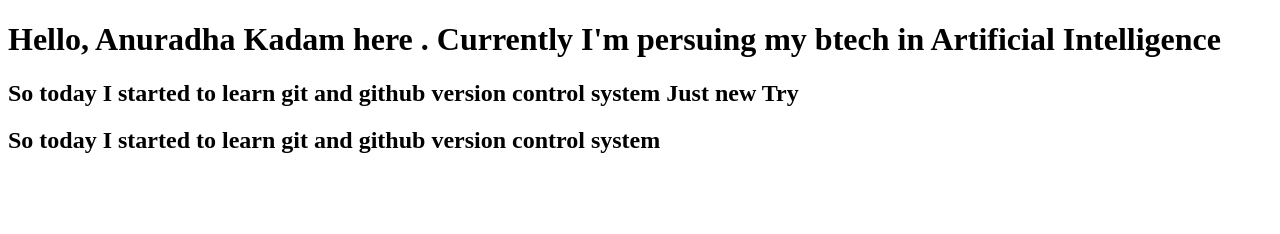
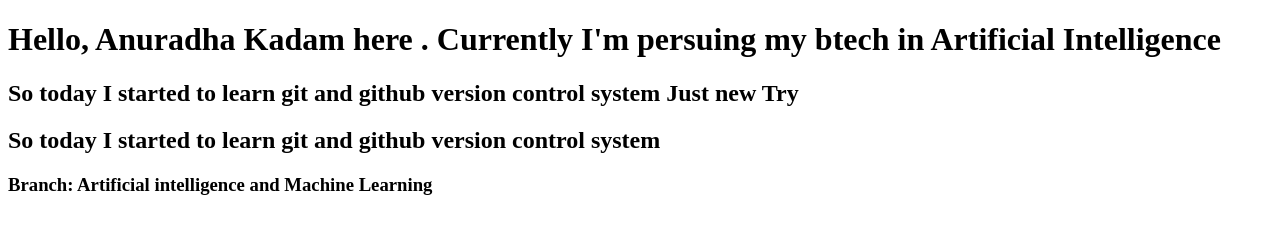
Before and after one commit to AnuradhaKadam371/LocalRepo, a plain HTML site: page index.html in a window 1280 px wide. Drawn offline with Linux system fonts and the light colour scheme.

Commit message:
Added new Branch

```diff
--- a/index.html
+++ b/index.html
@@ -9,5 +9,6 @@
     <h1>Hello, Anuradha Kadam here . Currently I'm persuing my btech in Artificial Intelligence </h1>
 <h2>So today I started to learn git and github version control system Just new Try</h2>
 <h2>So today I started to learn git and github version control system</h2>
+<h3>Branch: Artificial intelligence  and Machine Learning</h3>
 </body>
 </html>
```
